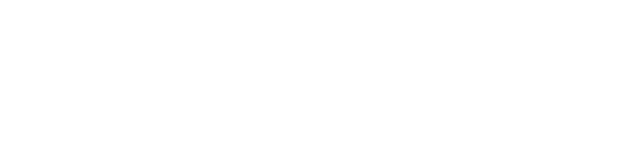
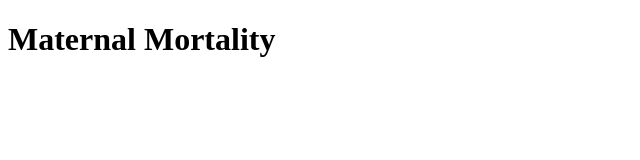
Before and after one commit to redpinecube/maternal-mortality, a plain HTML site: page docs/index.html in a window 1280 px wide. Shown: the whole page, without its empty margins (0-640 px from the left). Drawn offline with Linux system fonts and the light colour scheme.

Commit message:
testing deployment setup

```diff
--- a/docs/index.html
+++ b/docs/index.html
@@ -6,6 +6,6 @@
     <title>Maternal Mortality</title>
 </head>
 <body>
-
+    <h1>Maternal Mortality</h1>
 </body>
 </html>
```
